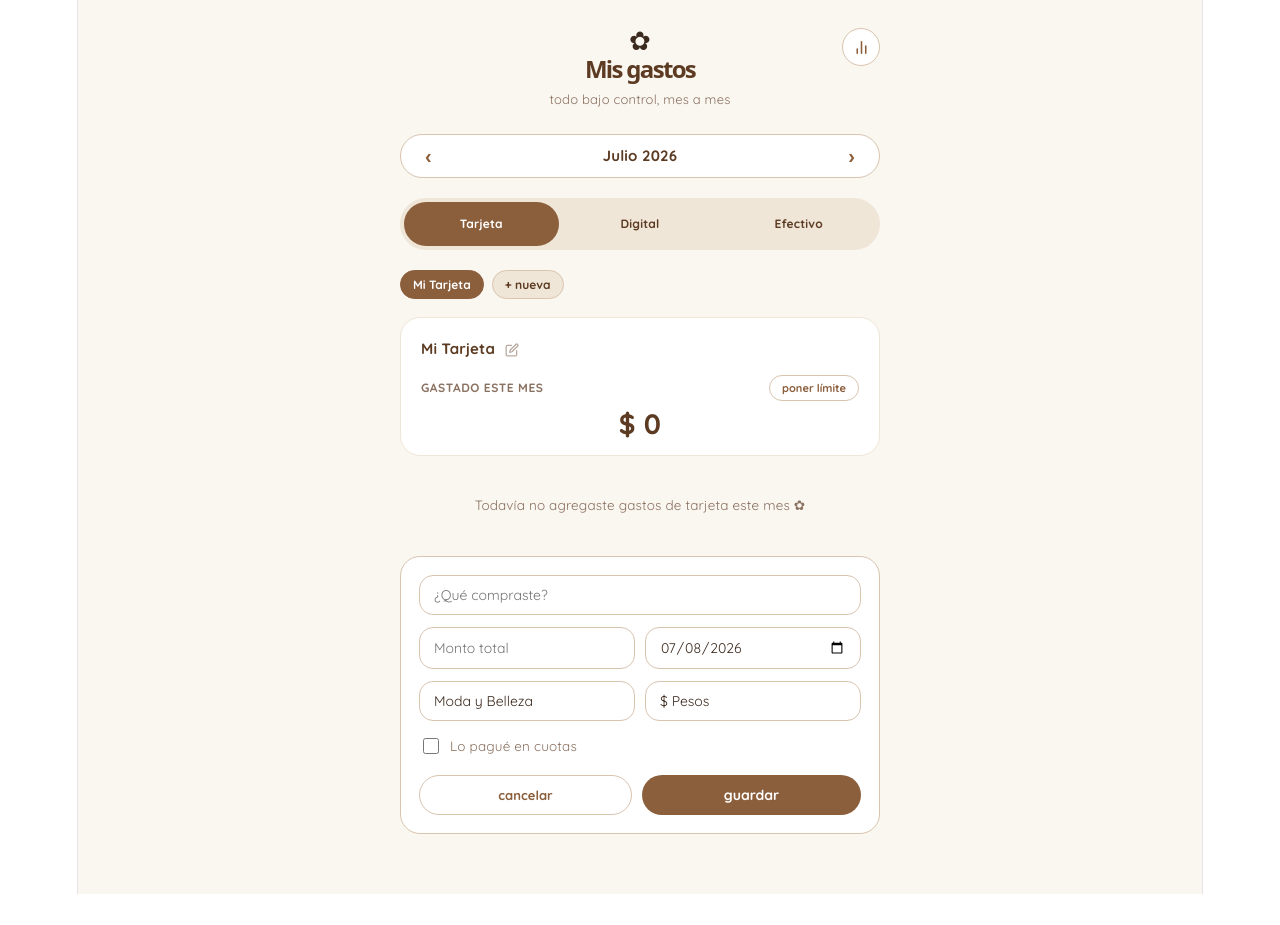
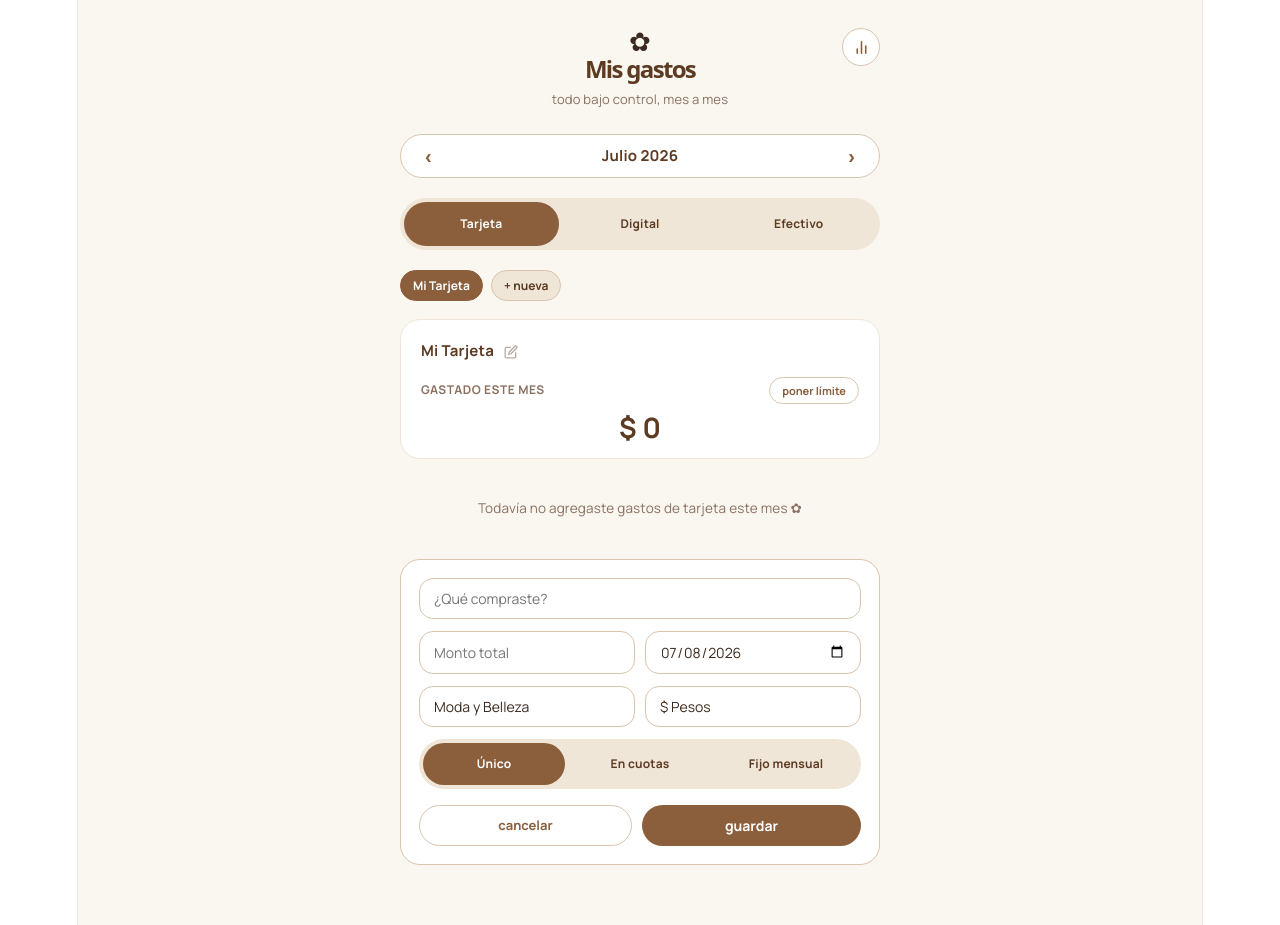
Before and after one commit to NickyFeinel/mis-gastos, a React (Vite) app: page / in a window 1280 px wide. Both pictures are taken after a click on the button "+ agregar gasto de tarjeta". Before the commit the page ends 894 px from the top, so only its background shows below. Built offline with nearby package versions, Linux system fonts and the light colour scheme.

Commit message:
Se agrega gasto fijo

```diff
--- a/src/App.jsx
+++ b/src/App.jsx
@@ -107,13 +107,24 @@ export default function GastosApp() {
     const seeds = getAllSeeds(tarjetaId);
     const items = [];
     seeds.forEach(s => {
+      if (s.fijo) {
+        if (mk >= s.startMonth && (!s.finMonth || mk <= s.finMonth)) {
+          items.push({
+            id: s.id + "-" + mk, seedId: s.id, seedMonth: s.startMonth,
+            nombre: s.nombre, categoria: s.categoria, monto: s.monto,
+            cuotas: null, cuotaMensual: s.monto, cuotaActual: null,
+            moneda: s.moneda || "ARS", fecha: s.fecha || "", fijo: true,
+          });
+        }
+        return;
+      }
       for (let i = 0; i < s.cuotas; i++) {
         if (addMonths(s.startMonth, i) === mk) {
           items.push({
             id: s.id + "-" + i, seedId: s.id, seedMonth: s.startMonth,
             nombre: s.nombre, categoria: s.categoria, monto: s.monto,
             cuotas: s.cuotas, cuotaMensual: s.cuotaMensual, cuotaActual: i + 1,
-            moneda: s.moneda || "ARS", fecha: s.fecha || "",
+            moneda: s.moneda || "ARS", fecha: s.fecha || "", fijo: false,
           });
         }
       }
@@ -147,6 +158,23 @@ export default function GastosApp() {
           tarjeta_seeds: {
             ...base.tarjeta_seeds,
             [tarjetaId]: base.tarjeta_seeds[tarjetaId].filter(s => s.id !== seedId)
+          }
+        }
+      };
+    });
+  }
+
+  function darDeBajaSeed(tarjetaId, seedId, seedMonth, finMonth) {
+    setAllData(prev => {
+      const base = prev[seedMonth];
+      if (!base?.tarjeta_seeds?.[tarjetaId]) return prev;
+      return {
+        ...prev,
+        [seedMonth]: {
+          ...base,
+          tarjeta_seeds: {
+            ...base.tarjeta_seeds,
+            [tarjetaId]: base.tarjeta_seeds[tarjetaId].map(s => s.id === seedId ? { ...s, finMonth } : s)
           }
         }
       };
@@ -297,9 +325,9 @@ export default function GastosApp() {
   }, [allData, tarjetas, year, month]);
 
   return (
-    <div style={{ fontFamily: "'Quicksand', sans-serif", background: nude.bg, minHeight: "100vh", padding: "28px 18px 60px", color: nude.text }}>
+    <div style={{ fontFamily: "'Manrope', sans-serif", background: nude.bg, minHeight: "100vh", padding: "28px 18px 60px", color: nude.text }}>
       <style>{`
-        @import url('https://fonts.googleapis.com/css2?family=Quicksand:wght@400;500;600;700&display=swap');
+        @import url('https://fonts.googleapis.com/css2?family=Manrope:wght@400;500;600;700;800&display=swap');
         * { box-sizing: border-box; }
         .gst-input { border: 1.5px solid ${nude.border}; border-radius: 14px; padding: 10px 14px; font-family: inherit; font-size: 14px; background: #fff; color: ${nude.text}; outline: none; width: 100%; }
         .gst-input:focus { border-color: ${nude.accent}; }
@@ -308,7 +336,7 @@ export default function GastosApp() {
         .gst-btn-ghost { background: #fff; color: ${nude.accent}; border: 1.5px solid ${nude.border}; border-radius: 999px; padding: 9px 18px; font-family: inherit; font-weight: 700; font-size: 13px; cursor: pointer; }
         .gst-btn-ghost:hover { background: ${nude.accentLight}; }
         .gst-tab { flex: 1; text-align: center; padding: 9px 0; border-radius: 999px; font-weight: 700; font-size: 12px; cursor: pointer; transition: all 0.15s; display: flex; align-items: center; justify-content: center; gap: 4px; }
-        .gst-row { display: flex; align-items: center; justify-content: space-between; padding: 12px 14px; border-radius: 16px; background: #fff; border: 1px solid ${nude.borderSoft}; }
+        .gst-row { display: flex; align-items: flex-start; justify-content: space-between; padding: 12px 14px; border-radius: 16px; background: #fff; border: 1px solid ${nude.borderSoft}; text-align: left; }
         .gst-x { background: none; border: none; color: ${nude.textMuted}; opacity: 0.5; cursor: pointer; font-size: 16px; padding: 4px; line-height: 1; }
         .gst-x:hover { opacity: 1; color: ${nude.accentDark}; }
         select.gst-input { appearance: none; }
@@ -484,23 +512,35 @@ export default function GastosApp() {
               {tarjetaItems.length === 0 && <p style={{ textAlign: "center", color: nude.textMuted, fontSize: 13.5, padding: "20px 0" }}>Todavía no agregaste gastos de tarjeta este mes ✿</p>}
               {tarjetaItems.map(g => (
                 <div className="gst-row" key={g.id}>
-                  <div>
+                  <div style={{ textAlign: "left" }}>
                     <div style={{ fontWeight: 600, fontSize: 14 }}>{g.nombre}</div>
                     <div style={{ fontSize: 12, color: nude.textMuted, marginTop: 2 }}>
-                      {g.categoria}{g.cuotas > 1 ? ` · cuota ${g.cuotaActual}/${g.cuotas}` : ""}{g.fecha ? ` · ${fmtFecha(g.fecha)}` : ""}
+                      {g.categoria}{g.fijo ? " · fijo mensual" : (g.cuotas > 1 ? ` · cuota ${g.cuotaActual}/${g.cuotas}` : "")}{g.fecha ? ` · ${fmtFecha(g.fecha)}` : ""}
                     </div>
                   </div>
                   <div style={{ display: "flex", alignItems: "center", gap: 10 }}>
                     <div style={{ textAlign: "right" }}>
                       <div style={{ fontWeight: 700, fontSize: 14.5 }}>{fmt(g.cuotaMensual, g.moneda)}</div>
-                      {g.cuotas > 1 && <div style={{ fontSize: 11, color: nude.textMuted }}>total {fmt(g.monto, g.moneda)}</div>}
+                      {!g.fijo && g.cuotas > 1 && <div style={{ fontSize: 11, color: nude.textMuted }}>total {fmt(g.monto, g.moneda)}</div>}
                     </div>
                     {confirmDeleteItemId === g.id ? (
-                      <div style={{ display: "flex", gap: 6 }}>
-                        <button className="gst-btn-ghost" style={{ padding: "5px 10px", fontSize: 11 }} onClick={() => setConfirmDeleteItemId(null)}>no</button>
-                        <button className="gst-btn" style={{ padding: "5px 10px", fontSize: 11, background: "#7A4A2E" }}
-                          onClick={() => { removeSeed(activeTarjeta, g.seedId, g.seedMonth); setConfirmDeleteItemId(null); }}>sí, borrar</button>
-                      </div>
+                      g.fijo ? (
+                        <div style={{ display: "flex", flexDirection: "column", gap: 6, alignItems: "flex-end" }}>
+                          <div style={{ display: "flex", gap: 6 }}>
+                            <button className="gst-btn-ghost" style={{ padding: "5px 10px", fontSize: 11 }} onClick={() => setConfirmDeleteItemId(null)}>no</button>
+                            <button className="gst-btn-ghost" style={{ padding: "5px 10px", fontSize: 11 }}
+                              onClick={() => { darDeBajaSeed(activeTarjeta, g.seedId, g.seedMonth, addMonths(currentMonth, -1)); setConfirmDeleteItemId(null); }}>dar de baja</button>
+                            <button className="gst-btn" style={{ padding: "5px 10px", fontSize: 11, background: "#7A4A2E" }}
+                              onClick={() => { removeSeed(activeTarjeta, g.seedId, g.seedMonth); setConfirmDeleteItemId(null); }}>borrar todo</button>
+                          </div>
+                        </div>
+                      ) : (
+                        <div style={{ display: "flex", gap: 6 }}>
+                          <button className="gst-btn-ghost" style={{ padding: "5px 10px", fontSize: 11 }} onClick={() => setConfirmDeleteItemId(null)}>no</button>
+                          <button className="gst-btn" style={{ padding: "5px 10px", fontSize: 11, background: "#7A4A2E" }}
+                            onClick={() => { removeSeed(activeTarjeta, g.seedId, g.seedMonth); setConfirmDeleteItemId(null); }}>sí, borrar</button>
+                        </div>
+                      )
                     ) : (
                       <button className="gst-x" onClick={() => setConfirmDeleteItemId(g.id)}>×</button>
                     )}
@@ -554,13 +594,17 @@ function AddTarjetaForm({ onAdd, onCancel, nude }) {
   const [categoria, setCategoria] = useState(CATS_TARJETA[0]);
   const [moneda, setMoneda] = useState("ARS");
   const [fecha, setFecha] = useState(todayISO());
-  const [esCuotas, setEsCuotas] = useState(false);
+  const [tipoCarga, setTipoCarga] = useState("unico");
   const [cuotas, setCuotas] = useState(2);
 
   function handleSubmit() {
     const montoNum = Number(monto);
     if (!nombre.trim() || !montoNum || montoNum <= 0) return;
-    const nc = esCuotas ? Math.max(2, Math.round(Number(cuotas))) : 1;
+    if (tipoCarga === "fijo") {
+      onAdd({ nombre: nombre.trim(), categoria, monto: montoNum, moneda, fecha, cuotas: 1, cuotaMensual: montoNum, fijo: true });
+      return;
+    }
+    const nc = tipoCarga === "cuotas" ? Math.max(2, Math.round(Number(cuotas))) : 1;
     onAdd({ nombre: nombre.trim(), categoria, monto: montoNum, moneda, fecha, cuotas: nc, cuotaMensual: Math.round((montoNum / nc) * 100) / 100 });
   }
 
@@ -579,11 +623,15 @@ function AddTarjetaForm({ onAdd, onCancel, nude }) {
           {MONEDAS.map(m => <option key={m.code} value={m.code}>{m.sym} {m.label}</option>)}
         </select>
       </div>
-      <label style={{ display: "flex", alignItems: "center", gap: 8, fontSize: 13.5, color: nude.textMuted, cursor: "pointer" }}>
-        <input type="checkbox" checked={esCuotas} onChange={e => setEsCuotas(e.target.checked)} style={{ width: 16, height: 16, accentColor: nude.accent }} />
-        Lo pagué en cuotas
-      </label>
-      {esCuotas && (
+      <div style={{ display: "flex", gap: 4, background: nude.accentLight, borderRadius: 999, padding: 4 }}>
+        {[{ id: "unico", label: "Único" }, { id: "cuotas", label: "En cuotas" }, { id: "fijo", label: "Fijo mensual" }].map(o => (
+          <div key={o.id} onClick={() => setTipoCarga(o.id)}
+            style={{ flex: 1, textAlign: "center", padding: "8px 4px", borderRadius: 999, fontSize: 12, fontWeight: 700, cursor: "pointer", background: tipoCarga === o.id ? nude.accent : "transparent", color: tipoCarga === o.id ? "#fff" : nude.accentDark }}>
+            {o.label}
+          </div>
+        ))}
+      </div>
+      {tipoCarga === "cuotas" && (
         <div style={{ display: "flex", alignItems: "center", gap: 10 }}>
           <span style={{ fontSize: 13, color: nude.textMuted }}>Cantidad de cuotas</span>
           <input className="gst-input" type="number" min={2} value={cuotas} onChange={e => setCuotas(e.target.value)} style={{ width: 70 }} />
@@ -591,6 +639,11 @@ function AddTarjetaForm({ onAdd, onCancel, nude }) {
             <span style={{ fontSize: 12.5, color: nude.accentDark, fontWeight: 700 }}>≈ {fmt(Number(monto) / Number(cuotas), moneda)}/mes</span>
           )}
         </div>
+      )}
+      {tipoCarga === "fijo" && (
+        <p style={{ fontSize: 12.5, color: nude.textMuted, margin: 0 }}>
+          Este monto se va a repetir automáticamente cada mes desde {fecha ? fmtFecha(fecha) : "hoy"} en adelante, hasta que lo des de baja.
+        </p>
       )}
       <div style={{ display: "flex", gap: 10, marginTop: 4 }}>
         <button className="gst-btn-ghost" style={{ flex: 1 }} onClick={onCancel}>cancelar</button>
@@ -628,7 +681,7 @@ function MovimientosSection({ movs, totales, seccion, showAdd, setShowAdd, onAdd
         {movs.length === 0 && <p style={{ textAlign: "center", color: nude.textMuted, fontSize: 13.5, padding: "20px 0" }}>Todavía no agregaste {label}s este mes ✿</p>}
         {movs.map(m => (
           <div className="gst-row" key={m.id}>
-            <div>
+            <div style={{ textAlign: "left" }}>
               <div style={{ fontWeight: 600, fontSize: 14 }}>{m.nombre}</div>
               <div style={{ fontSize: 12, color: nude.textMuted, marginTop: 2 }}>{m.categoria}{m.fecha ? ` · ${fmtFecha(m.fecha)}` : ""}</div>
             </div>
```
